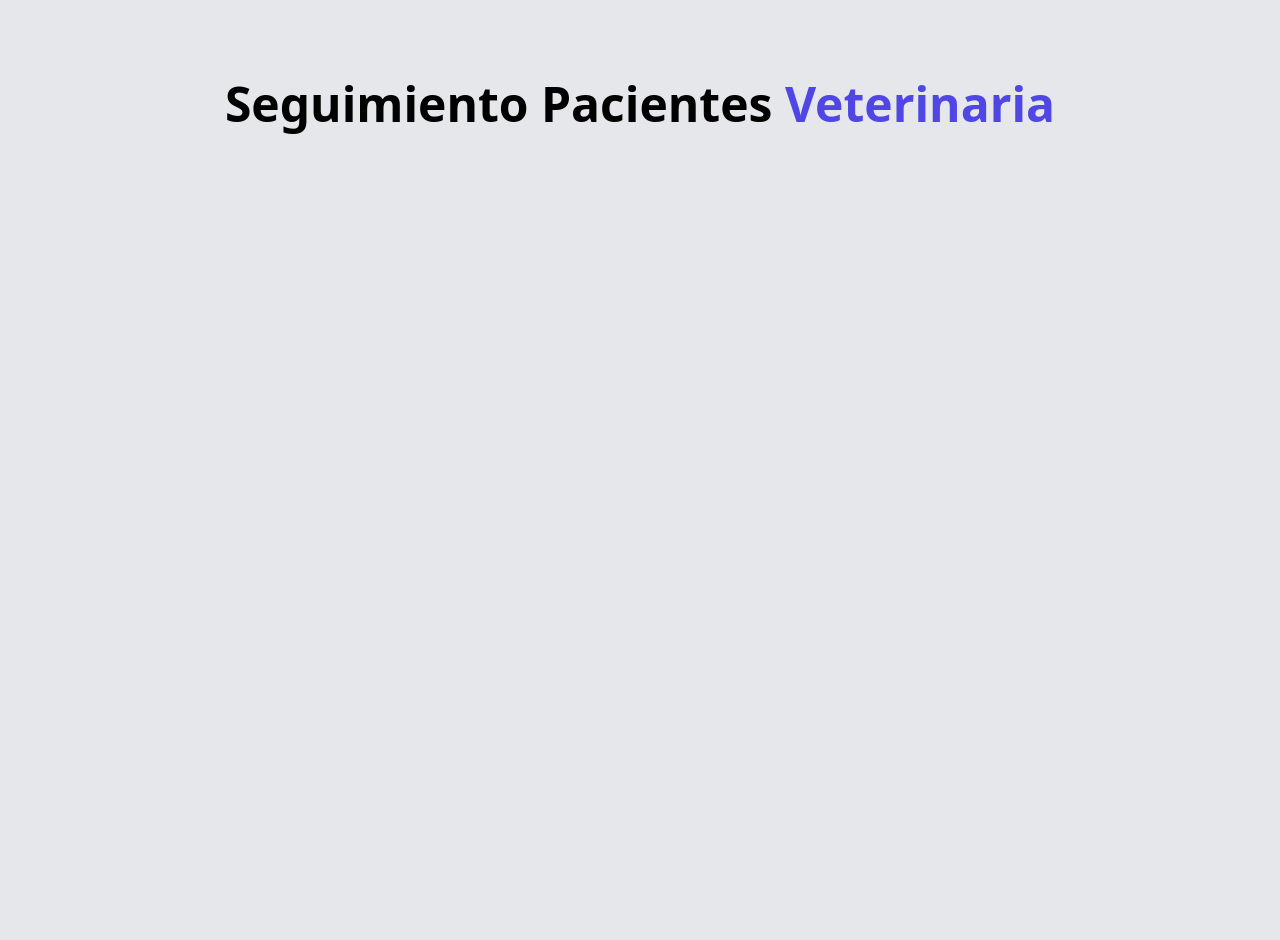
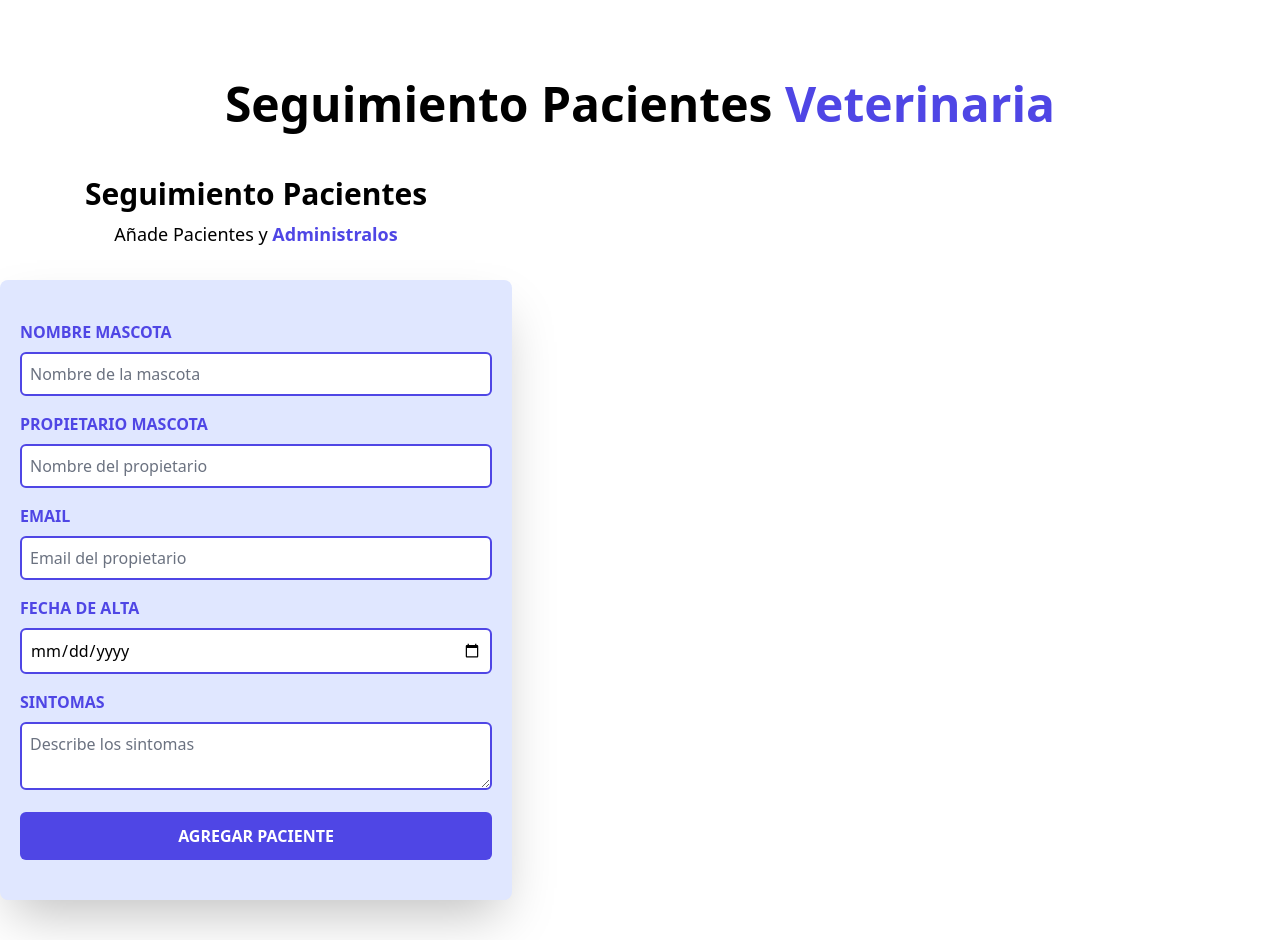
Before and after one commit to greidykth/citas_veterinaria_react, a React (Vite) app: page / in a window 1280 px wide. Before the commit the page ends 880 px from the top, so only its background shows below. Built offline with nearby package versions, Linux system fonts and the light colour scheme.

Commit message:
Creacion de formulario

```diff
--- a/index.html
+++ b/index.html
@@ -6,7 +6,7 @@
     <meta name="viewport" content="width=device-width, initial-scale=1.0" />
     <title>Citas React</title>
   </head>
-  <body class="bg-gray-200 h-screen">
+  <body class="bg-white h-screen">
     <div id="root"></div>
     <script type="module" src="/src/main.jsx"></script>
   </body>
--- a/src/App.jsx
+++ b/src/App.jsx
@@ -1,4 +1,5 @@
 import { useState } from 'react'
+import Formulario from './components/Formulario'
 import Header from './components/Header'
 
 function App() {
@@ -7,6 +8,10 @@ function App() {
     <div className="container mx-auto mt-20">
       <Header />
 
+      <div className="mt-12 md:flex">
+      <Formulario />
+      </div>
+
     </div>
   )
 }
--- /dev/null
+++ b/src/components/Formulario.jsx
@@ -0,0 +1,78 @@
+
+function Formulario() {
+  return (
+    <div className="md:w-1/2 lg:w-2/5">
+        <h2 className="font-black text-3xl text-center">
+            Seguimiento Pacientes
+        </h2>
+        <p className="text-lg mt-2 text-center mb-8">
+            Añade Pacientes y {''}
+            <span className="text-indigo-600 font-bold">Administralos</span>
+        </p>
+        <form className="bg-indigo-100 shadow-2xl rounded-lg py-10 px-5 mb-10">
+            <div className="mb-4">
+                <label htmlFor="nombre" className="block text-indigo-600 uppercase font-bold">
+                    Nombre Mascota
+                </label>
+                <input
+                    id="nombre"
+                    type="text"
+                    placeholder="Nombre de la mascota"
+                    className="border-2 w-full p-2 mt-2 placeholder-gray-500 rounded-md border-indigo-600"
+                />
+            </div>
+            <div className="mb-4">
+                <label htmlFor="propietario" className="block text-indigo-600 uppercase font-bold">
+                    Propietario Mascota
+                </label>
+                <input
+                    id="propietario"
+                    type="text"
+                    placeholder="Nombre del propietario"
+                    className="border-2 w-full p-2 mt-2 placeholder-gray-500 rounded-md border-indigo-600"
+                />
+            </div>
+            <div className="mb-4">
+                <label htmlFor="email" className="block text-indigo-600 uppercase font-bold">
+                    Email
+                </label>
+                <input
+                    id="email"
+                    type="email"
+                    placeholder="Email del propietario"
+                    className="border-2 w-full p-2 mt-2 placeholder-gray-500 rounded-md border-indigo-600"
+                />
+            </div>
+            <div className="mb-4">
+                <label htmlFor="fecha" className="block text-indigo-600 uppercase font-bold">
+                    Fecha de alta
+                </label>
+                <input
+                    id="fecha"
+                    type="date"
+                    className="border-2 w-full p-2 mt-2 placeholder-gray-500 rounded-md border-indigo-600"
+                />
+            </div>
+            <div className="mb-4">
+                <label htmlFor="sintomas" className="block text-indigo-600 uppercase font-bold">
+                    Sintomas
+                </label>
+                <textarea
+                    id="sintomas"
+                    type="text"
+                    placeholder="Describe los sintomas"
+                    className="border-2 w-full p-2 mt-2 placeholder-gray-500 rounded-md border-indigo-600"
+                />
+            </div>
+
+            <input
+                type="submit"
+                className="bg-indigo-600 w-full p-3 text-white uppercase font-bold hover:bg-indigo-800 cursor-pointer rounded-md transition-colors"
+                value="Agregar Paciente"
+            />
+        </form>
+    </div>
+  )
+}
+
+export default Formulario
```
